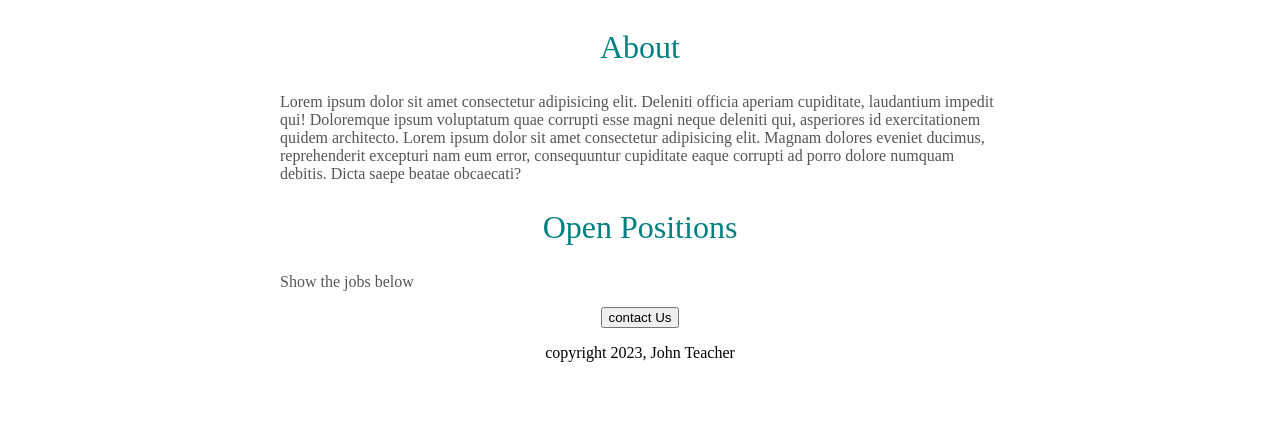
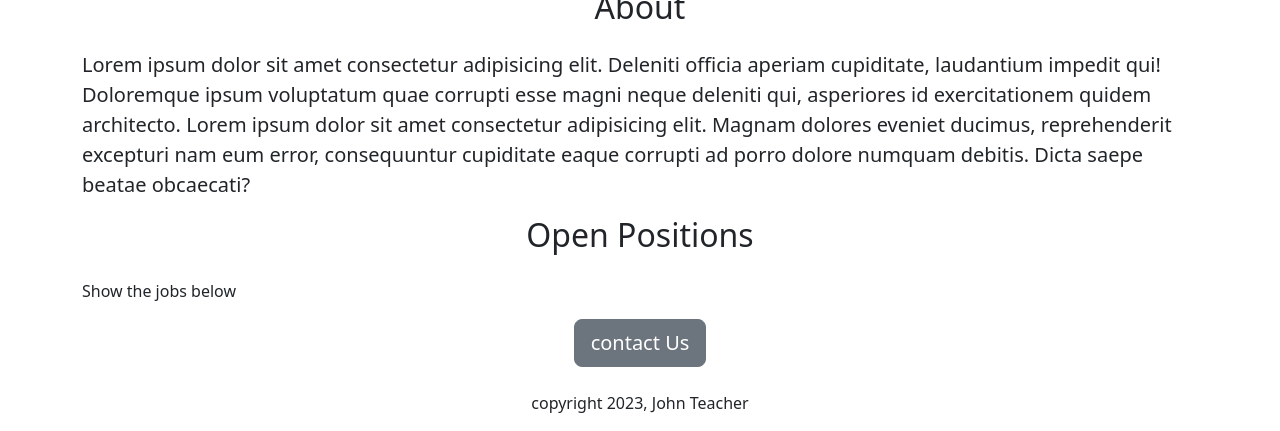
Before and after one commit to ofemjohn/Flask_Dynamic_Database-Driven_Web-_Apps, a Flask app: page / in a window 1280 px wide. Shown: the part 460-891 px from the top of the page. Before the commit the page ends 822 px from the top, so only its background shows below. Run offline with Flask 2, Linux system fonts and the light colour scheme.

Commit message:
added bootstrap classes

```diff
--- a/templates/index.html
+++ b/templates/index.html
@@ -5,54 +5,32 @@
     <meta http-equiv="X-UA-Compatible" content="IE=edge">
     <meta name="viewport" content="width=device-width, initial-scale=1.0">
     <title>John Teacher Farms </title>
+    <link href="https://cdn.jsdelivr.net/npm/bootstrap@5.3.0-alpha1/dist/css/bootstrap.min.css" rel="stylesheet" integrity="sha384-GLhlTQ8iRABdZLl6O3oVMWSktQOp6b7In1Zl3/Jr59b6EGGoI1aFkw7cmDA6j6gD" crossorigin="anonymous">
     <style>
-        h1 {
-            font-size: 40px;
-            font-family:Arial, Helvetica, sans-serif;
-            font-weight: normal;
-            color: #008080;
-            text-align: center;
-        }
         #banner {
+            height: 360px;
             width: 100%;
-            height: 360px;
-            object-fit: cover;
-        }
-        h2 {
-            font-family: 'Times New Roman', Times, serif;
-            font-size: 32px;
-            color: #008080;
-            text-align: center;
-            font-weight: normal;
-        }
-        .body-text {
-            font-family: 'Times New Roman', Times, serif;
-            color:  #555555;
-
-        }
-        #container {
-            max-width: 720px;
-            margin: 0 auto; /*this is the quick way to center on a page */
         }
     </style>
+  </head>
 </head>
 <body>
-    <div id="container">
-        <h1>JOHN TEACHER FARMS</h1>
-        <img id="banner" src="/static/banner.jpeg">
-        <h2>About</h2>
-        <p class="body-text ">Lorem ipsum dolor sit amet consectetur adipisicing elit. Deleniti officia
+    <div class="container">
+        <h1 class="text-center mt-2 mb-4">JOHN TEACHER FARMS</h1>
+        <img class="img-fluid" id="banner" src="/static/banner.jpeg">
+        <h2 class="text-center mt-2 mb-4">About</h2>
+        <p class="lead">Lorem ipsum dolor sit amet consectetur adipisicing elit. Deleniti officia
             aperiam cupiditate, laudantium impedit qui! Doloremque ipsum voluptatum quae
             corrupti esse magni neque deleniti qui, asperiores id exercitationem quidem
             architecto. Lorem ipsum dolor sit amet consectetur adipisicing elit. Magnam
             dolores eveniet ducimus, reprehenderit excepturi nam eum error, consequuntur
             cupiditate eaque corrupti ad porro dolore numquam debitis. Dicta saepe beatae obcaecati?
         </p>
-        <h2>Open Positions</h2>
-        <p class="body-text">Show the jobs below</p>
-        <div style="text-align: center;">
-            <button>contact Us</button>
-            <p>copyright 2023, John Teacher</p>
+        <h2 class="text-center mt-2 mb-4">Open Positions</h2>
+        <p>Show the jobs below</p>
+        <div class="text-center">
+            <button class="btn btn-secondary btn-lg">contact Us</button>
+            <p class="mt-4">copyright 2023, John Teacher</p>
         </div>
     </div>
 </body>
```
